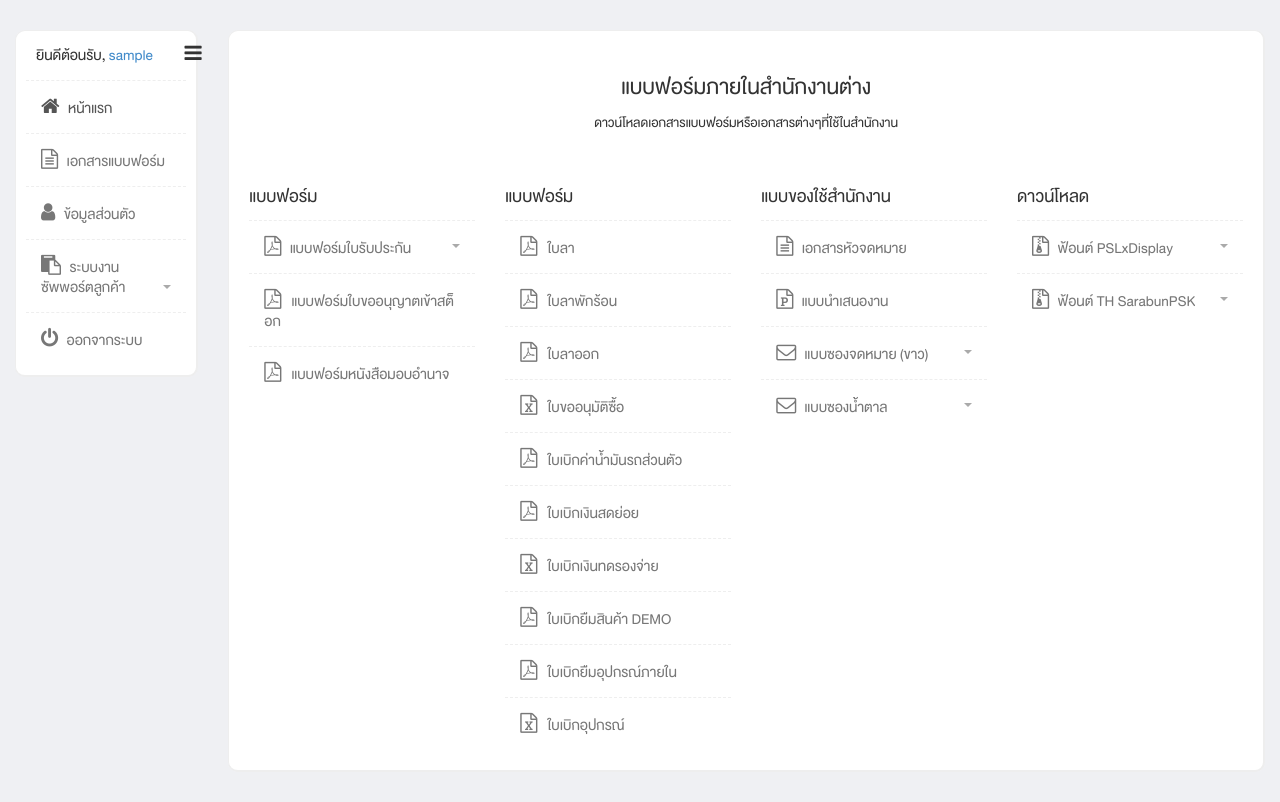
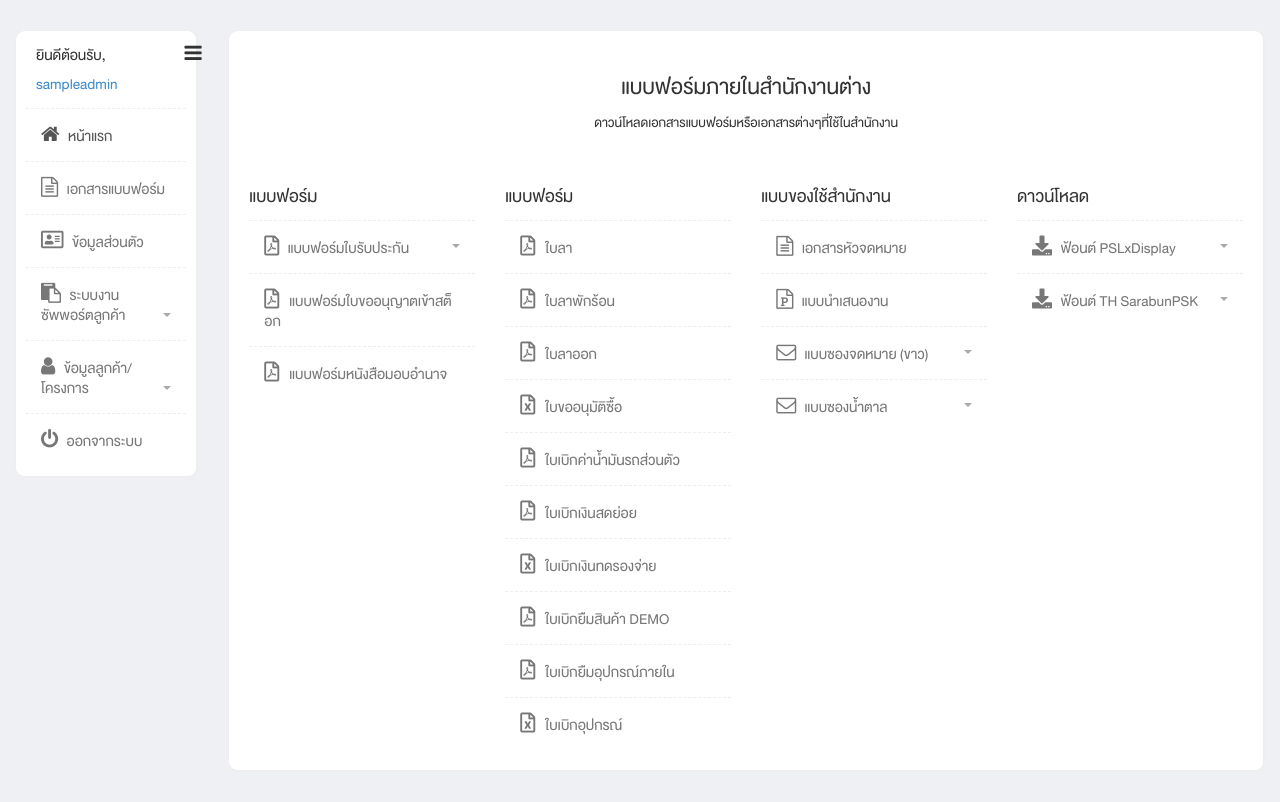
Before and after one commit to coretechth/CMS, a PHP site: page /forms.php in a window 1280 px wide. Shown: the part 50-852 px from the top of the page. Run offline with PHP 8.4, Linux system fonts and the light colour scheme; the visitor is signed in with stand-in values (Sample User, id 1); some libraries are stand-ins or nearby versions.

Commit message:
fn add custome and search customer

```diff
--- a/forms.php
+++ b/forms.php
@@ -19,7 +19,7 @@
                                     <li></li>
                                     <li class="submenu">
                                         <a href="#">
-                                            <i class="fa fa-file-pdf-o"></i> แบบฟอร์มใบรับประกัน
+                                            <i class="far fa-file-pdf"></i> แบบฟอร์มใบรับประกัน
                                             <span class="caret pull-right"></span>
                                         </a>
                                         <ul>
@@ -28,8 +28,8 @@
                                         </ul>
                                     </li>
 
-                                    <li><a href="#"><i class="fa fa-file-pdf-o" style="padding-right: 5px;"></i>แบบฟอร์มใบขออนุญาตเข้าสต็อก</a></li>
-                                    <li><a href="#"><i class="fa fa-file-pdf-o" style="padding-right: 5px;"></i>แบบฟอร์มหนังสือมอบอำนาจ</a></li>
+                                    <li><a href="#"><i class="far fa-file-pdf" style="padding-right: 5px;"></i>แบบฟอร์มใบขออนุญาตเข้าสต็อก</a></li>
+                                    <li><a href="#"><i class="far fa-file-pdf" style="padding-right: 5px;"></i>แบบฟอร์มหนังสือมอบอำนาจ</a></li>
                                 </ul>
                             </div>
                         </div>
@@ -38,16 +38,16 @@
                                 <ul id="sidebar" class="nav">
                                     <h3>แบบฟอร์ม</h3>
                                     <li></li>
-                                    <li><a href="upload/ใบลา.pdf"><i class="fa fa-file-pdf-o" style="padding-right: 5px;"></i>ใบลา</a></li>
-                                    <li><a href="upload/ใบลาพักร้อน.pdf"><i class="fa fa-file-pdf-o" style="padding-right: 5px;"></i>ใบลาพักร้อน</a></li>
-                                    <li><a href="upload/ใบลาออก.pdf"><i class="fa fa-file-pdf-o" style="padding-right: 5px;"></i>ใบลาออก</a></li>
-                                    <li><a href="upload/ใบขออนุมัติซื้อ.xlsx"><i class="fa fa-file-excel-o" style="padding-right: 5px;"></i>ใบขออนุมัติซื้อ</a></li>
-                                    <li><a href="upload/ใบเบิกค่าน้ำมันรถส่วนตัว.xls"><i class="fa fa-file-pdf-o" style="padding-right: 5px;"></i>ใบเบิกค่าน้ำมันรถส่วนตัว</a></li>
-                                    <li><a href="upload/ใบเบิกเงินสดย่อย.xlsx"><i class="fa fa-file-pdf-o" style="padding-right: 5px;"></i>ใบเบิกเงินสดย่อย</a></li>
-                                    <li><a href="upload/ใบเบิกเงินทดรองจ่าย.xlsx"><i class="fa fa-file-excel-o" style="padding-right: 5px;"></i>ใบเบิกเงินทดรองจ่าย</a></li>
-                                    <li><a href="upload/ใบยืมสินค้าDEMO.xlsx"><i class="fa fa-file-pdf-o" style="padding-right: 5px;"></i>ใบเบิกยืมสินค้า DEMO</a></li>
-                                    <li><a href="upload/ใบยืมอุปกรณ์.pdf"><i class="fa fa-file-pdf-o" style="padding-right: 5px;"></i>ใบเบิกยืมอุปกรณ์ภายใน</a></li>
-                                    <li><a href="upload/ใบเบิกอุปกรณ์.xlsx"><i class="fa fa-file-excel-o" style="padding-right: 5px;"></i>ใบเบิกอุปกรณ์</a></li>
+                                    <li><a href="upload/ใบลา.pdf"><i class="far fa-file-pdf" style="padding-right: 5px;"></i>ใบลา</a></li>
+                                    <li><a href="upload/ใบลาพักร้อน.pdf"><i class="far fa-file-pdf" style="padding-right: 5px;"></i>ใบลาพักร้อน</a></li>
+                                    <li><a href="upload/ใบลาออก.pdf"><i class="far fa-file-pdf" style="padding-right: 5px;"></i>ใบลาออก</a></li>
+                                    <li><a href="upload/ใบขออนุมัติซื้อ.xlsx"><i class="far fa-file-excel" style="padding-right: 5px;"></i>ใบขออนุมัติซื้อ</a></li>
+                                    <li><a href="upload/ใบเบิกค่าน้ำมันรถส่วนตัว.xls"><i class="far fa-file-pdf" style="padding-right: 5px;"></i>ใบเบิกค่าน้ำมันรถส่วนตัว</a></li>
+                                    <li><a href="upload/ใบเบิกเงินสดย่อย.xlsx"><i class="far fa-file-pdf" style="padding-right: 5px;"></i>ใบเบิกเงินสดย่อย</a></li>
+                                    <li><a href="upload/ใบเบิกเงินทดรองจ่าย.xlsx"><i class="far fa-file-excel" style="padding-right: 5px;"></i>ใบเบิกเงินทดรองจ่าย</a></li>
+                                    <li><a href="upload/ใบยืมสินค้าDEMO.xlsx"><i class="far fa-file-pdf" style="padding-right: 5px;"></i>ใบเบิกยืมสินค้า DEMO</a></li>
+                                    <li><a href="upload/ใบยืมอุปกรณ์.pdf"><i class="far fa-file-pdf" style="padding-right: 5px;"></i>ใบเบิกยืมอุปกรณ์ภายใน</a></li>
+                                    <li><a href="upload/ใบเบิกอุปกรณ์.xlsx"><i class="far fa-file-excel" style="padding-right: 5px;"></i>ใบเบิกอุปกรณ์</a></li>
                                 </ul>
                             </div>
                         </div>
@@ -57,7 +57,7 @@
                                     <h3>แบบของใช้สำนักงาน</h3>
                                     <li></li>
                                     <li><a href="upload/Document.docx"><i class="fa fa-file-text-o"></i> เอกสารหัวจดหมาย</a></li>
-                                    <li><a href="upload/Coretech Power Point template.pptx"><i class="fa fa-file-powerpoint-o"></i> แบบนำเสนองาน</a></li>
+                                    <li><a href="upload/Coretech Power Point template.pptx"><i class="fa fa-file-powerpoint"></i> แบบนำเสนองาน</a></li>
                                     <li class="submenu">
                                         <a href="#">
                                             <i class="fa fa-envelope-o"></i> แบบซองจดหมาย (ขาว)
@@ -66,7 +66,7 @@
                                         <ul>
                                             <li><a href="upload/envelope/Envelope-none.pdf"><i class="fa fa-download" style="padding-right: 5px;"></i> ดาวน์โหลด</a></li>
                                             <li><a href="upload/envelope/Envelope-PDF.pdf"><i class="fa fa-download" style="padding-right: 5px;"></i> ดาวน์โหลด (จ่าหน้า)</a></li>
-                                            <li><a href="upload/envelope/คู่มือการพิมพ์ซองจดหมาย(ซองขาว).pdf"><i class="fa fa-file-pdf-o" style="padding-right: 5px;"></i> คู่มือการพิมพ์</a></li>
+                                            <li><a href="upload/envelope/คู่มือการพิมพ์ซองจดหมาย(ซองขาว).pdf"><i class="far fa-file-pdf" style="padding-right: 5px;"></i> คู่มือการพิมพ์</a></li>
                                         </ul>
                                     </li>
                                     <li class="submenu">
@@ -77,7 +77,7 @@
                                         <ul>
                                             <li><a href="upload/envelope/Envelope-c4.pdf"><i class="fa fa-download" style="padding-right: 5px;"></i> ซองขนาด C4</a></li>
                                             <li><a href="upload/envelope/Envelope-f4.pdf"><i class="fa fa-download" style="padding-right: 5px;"></i> ซองขนาด F4</a></li>
-                                            <li><a href="upload/envelope/คู่มือการพิมพ์ซองน้ำตาล.pdf"><i class="fa fa-file-pdf-o" style="padding-right: 5px;"></i> คู่มือการพิมพ์</a></li>
+                                            <li><a href="upload/envelope/คู่มือการพิมพ์ซองน้ำตาล.pdf"><i class="far fa-file-pdf" style="padding-right: 5px;"></i> คู่มือการพิมพ์</a></li>
                                         </ul>
                                     </li>
                                 </ul>
@@ -90,7 +90,7 @@
                                     <li></li>
                                     <li class="submenu">
                                         <a href="#">
-                                            <i class="fa fa-file-archive-o"></i> ฟ้อนต์ PSLxDisplay
+                                            <i class="fas fa-download"></i> ฟ้อนต์ PSLxDisplay
                                             <span class="caret pull-right"></span>
                                         </a>
                                         <ul>
@@ -99,7 +99,7 @@
                                     </li>
                                     <li class="submenu">
                                         <a href="#">
-                                            <i class="fa fa-file-archive-o"></i> ฟ้อนต์ TH SarabunPSK
+                                            <i class="fas fa-download"></i> ฟ้อนต์ TH SarabunPSK
                                             <span class="caret pull-right"></span>
                                         </a>
                                         <ul>
--- a/header.php
+++ b/header.php
@@ -7,7 +7,7 @@
         <link href="bootstrap/css/bootstrap.css" rel="stylesheet">
         <!-- styles -->
         <link href="css/styles.css" rel="stylesheet">
-        <link href="font-awesome/css/font-awesome.min.css" rel="stylesheet">
+        <link href="https://use.fontawesome.com/releases/v5.0.6/css/all.css" rel="stylesheet">
         <link href="font/stylesheet.css" rel="stylesheet">
 
         <link href="https://code.jquery.com/ui/1.10.3/themes/redmond/jquery-ui.css" rel="stylesheet" media="screen">
--- a/index.php
+++ b/index.php
@@ -16,7 +16,6 @@ include './navbar.php';
                 <h4 style="text-align: center; padding-bottom: 20px;">(มาตรา 39 นายจ้างประกาศกำหนดวันหยุดตามประเพณีให้ลูกจ้างทราบล่วงหน้า)</h4>
                 <div style="text-align: center;"><a href="upload/Holiday.pdf" target="_bank" class="btn btn-success" style="font-size: 20px;">ตารางวันหยุดประจำปี 2017</a></div>
             </div>
-
         </div>
     </div>
 </div>
--- a/logout.php
+++ b/logout.php
@@ -1,5 +1,6 @@
 <?php
 	session_start();
 	session_destroy();
+	$_SESSION["role"]="";
 	header("location:login.php");
 ?>
--- a/sidebar.php
+++ b/sidebar.php
@@ -8,7 +8,7 @@ if ($_SESSION['UserID'] == "") {
     <div class="sidebar content-box" style="display: block;">
         <div class="row">
             <div class="col-md-10 col-xs-10">
-                <div style="text-align: left; padding-bottom: 10px; padding-left: 10px;">ยินดีต้อนรับ, <a href="profile.php"><?php echo $_SESSION['UserID']; ?></a></div>
+                <div style="text-align: left; padding-bottom: 10px; padding-left: 10px;">ยินดีต้อนรับ, <a href="profile.php"><?php echo $_SESSION['UserID'].$_SESSION["rolee"]; ?></a></div>
             </div>
             <div class="col-md-2 col-xs-2">
                 <a onclick="hideMenuSide()" style="padding-right: 20px; color: #333"><i class="fa fa-bars"></i></a>
@@ -18,7 +18,7 @@ if ($_SESSION['UserID'] == "") {
             <li></li>
             <li class="current"><a href="index.php"><i class="fa fa-home"></i> หน้าแรก</a></li>
             <li><a href="forms.php"><i class="fa fa-file-text-o"></i> เอกสารแบบฟอร์ม</a></li>
-            <li><a href="profile.php"><i class="fa fa-user"></i> ข้อมูลส่วนตัว</a></li>
+            <li><a href="profile.php"><i class="far fa-address-card"></i> ข้อมูลส่วนตัว</a></li>
 
             <li class="submenu">
                 <a href="#">
@@ -28,6 +28,24 @@ if ($_SESSION['UserID'] == "") {
                 <ul>
                     <li><a href="addSupportTK.php">เปิดรายงาน</a></li>
                     <li><a href="#">ดูรายงานทั้งหมด</a></li>
+                </ul>
+            </li>
+            <li class="submenu">
+                <a href="#">
+                    <i class="fa fa-user"></i> ข้อมูลลูกค้า/โครงการ
+                    <span class="caret pull-right"></span>
+                </a>
+                <ul>
+                  <?php
+                  if (isset($_SESSION['rolee']) && !empty($_SESSION['rolee'])) {
+                    $role = $_SESSION['rolee'];
+                      if($role==3){
+                        echo '<li><a href="add_customer.php">เพิ่มลูกค้า</a></li>';
+                      }
+                  }
+                  ?>
+
+                    <li><a href="search_customer.php">ค้นหาข้อมูลลูกค้า</a></li>
                 </ul>
             </li>
             <!--
```
Also changed, not shown: add_customer.php (added, +61 -0 lines), add_customer_process.php (added, +65 -0 lines), login_process.php (+6 -2 lines), search_customer.php (added, +87 -0 lines), search_customer_process.php (added, +16 -0 lines).
